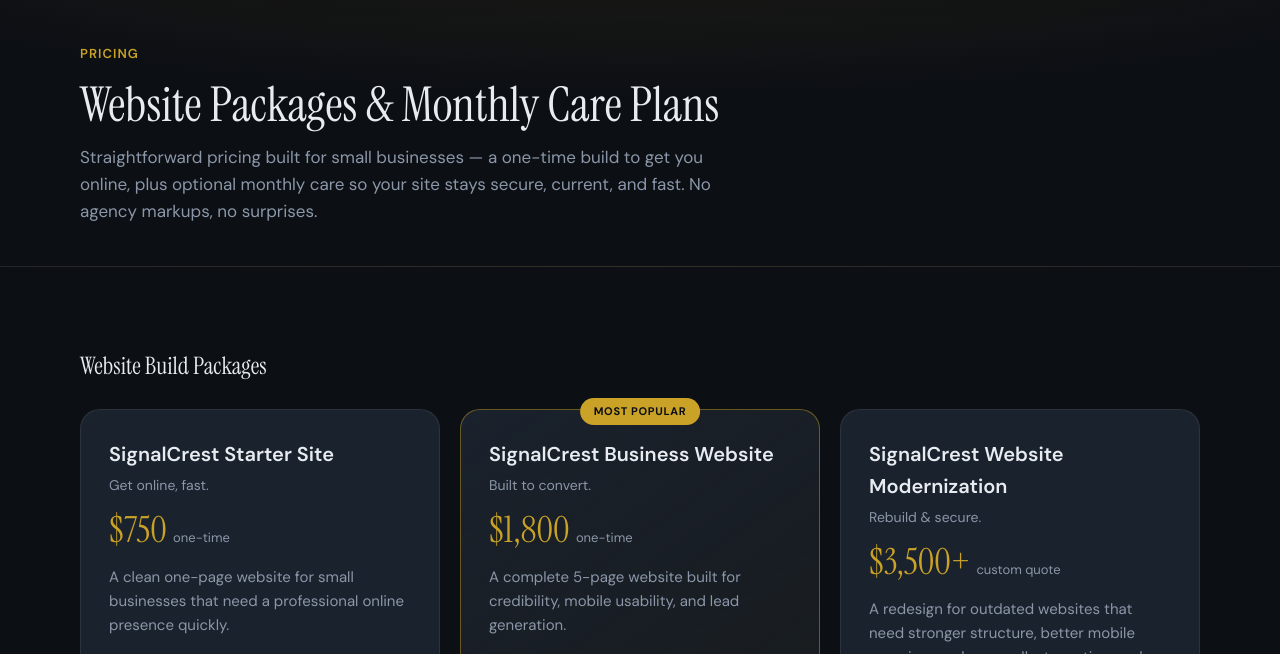
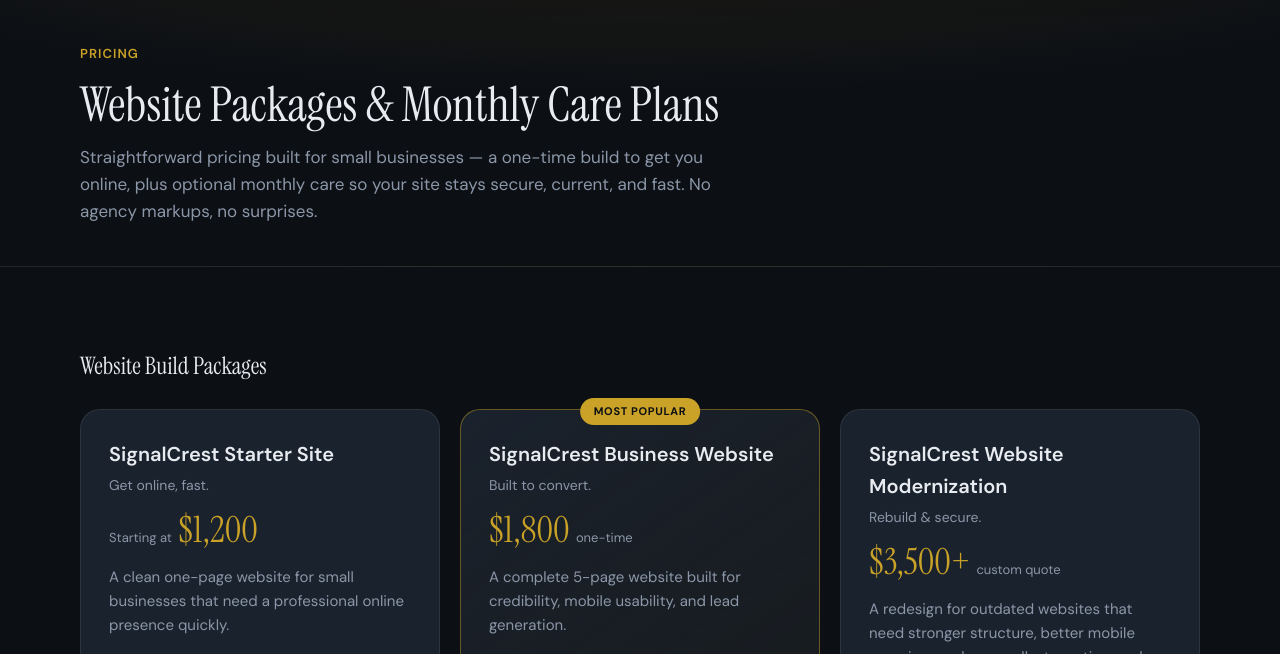
Before and after one commit to Tom-Kraus87/SignalCrestSystems, a plain HTML site: page packages.html in a window 1280 px wide. Shown: the part 76-730 px from the top of the page. Drawn offline with Linux system fonts and the light colour scheme.

Commit message:
Update Starter Site package price to starting at \,200.
Co-authored-by: Cursor <cursoragent@cursor.com>

```diff
--- a/packages.html
+++ b/packages.html
@@ -57,7 +57,7 @@
               <h4>SignalCrest Starter Site</h4>
               <p class="package-tagline">Get online, fast.</p>
             </div>
-            <p class="package-price"><span class="price-amount">$750</span><span class="price-unit">one-time</span></p>
+            <p class="package-price"><span class="price-unit">Starting at</span><span class="price-amount">$1,200</span></p>
             <p class="package-desc">A clean one-page website for small businesses that need a professional online presence quickly.</p>
             <ul class="package-features">
               <li>Single-page website</li>
```
